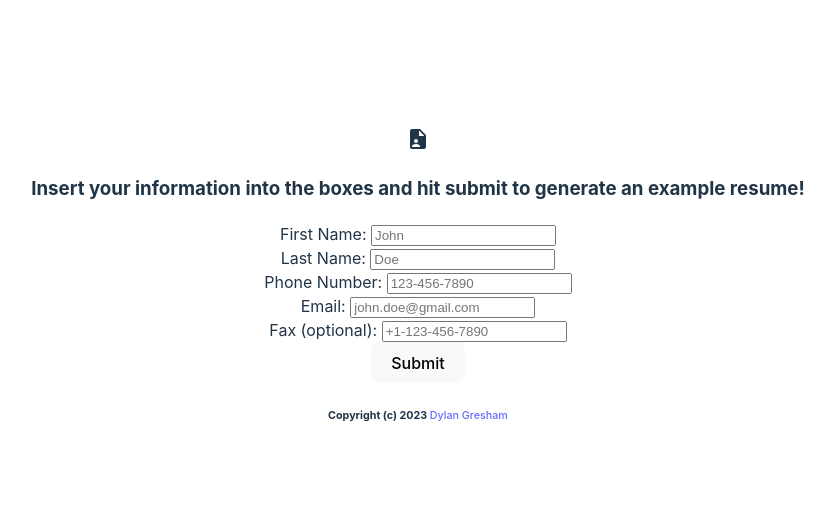
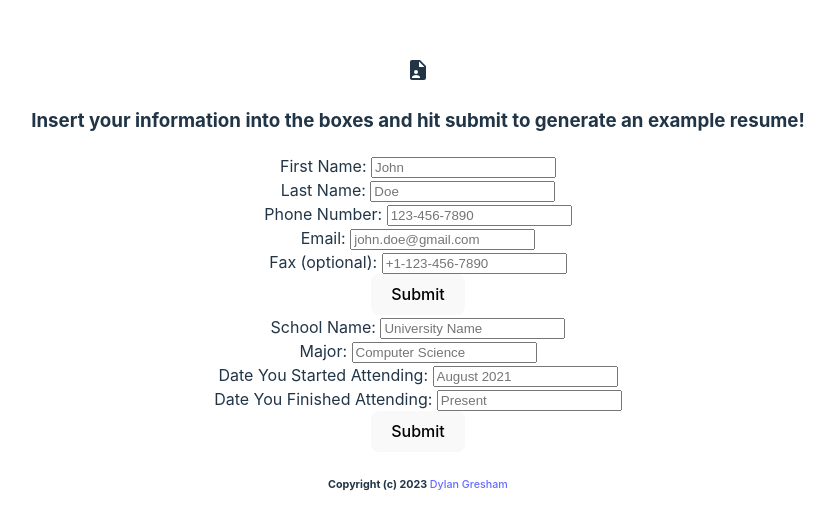
Before and after one commit to Dylan-Gresham/TOP-CV-Application, a React (Vite) app: page / in a window 1280 px wide. Shown: the part 112-642 px from the top of the page, without its empty margins (222-1057 px from the left). Built offline with nearby package versions, Linux system fonts and the light colour scheme.

Commit message:
Implement Education inputs & Fix PersonalInfo inputs

```diff
--- a/src/Editor.jsx
+++ b/src/Editor.jsx
@@ -13,10 +13,12 @@ export default function Editor() {
 	}
 
 	function changePreviewEducationInputs(childProps) {
+		console.log(childProps);
 		setPreviewEduactionInputs({...previewEducationInputs, schoolName: childProps.schoolName, major: childProps.major, startDate: childProps.startDate, endDate: childProps.endDate});
 	}
 
 	function changePreviewWorkExperienceInputs(childProps) {
+		console.log(childProps);
 		setPreviewWorkExperienceInputs({...previewWorkExperienceInputs, company: childProps.company, position: childProps.position, responsibilities: childProps.responsibilities, startDate: childProps.startDate, endDate: childProps.endDate});
 	}
 
--- a/src/Education.jsx
+++ b/src/Education.jsx
@@ -1,9 +1,49 @@
-export default function Education() {
+import { useState } from "react";
+
+export default function Education({callback}) {
+	const [inputs, setInputs] = useState({schoolName: "University Name", major: "Computer Science", startDate: "August 2021", endDate: "Present"});
+
+	function callCallback() {
+		callback(inputs);
+	}
+
+	function changeInputs(designator, info) {
+		if(designator === 0) {
+			setInputs({...inputs, schoolName: `${info}`});
+		} else if(designator === 1) {
+			setInputs({...inputs, major: `${info}`});
+		} else if(designator === 2) {
+			setInputs({...inputs, startDate: `${info}`});
+		} else if(designator === 3) {
+			setInputs({...inputs, endDate: `${info}`});
+		} else {
+			setInputs({...inputs});
+		}
+	}
+
 	return (
 		<div className="educationContainer">
-			{/* Insert inputs/labels for school name, major, dates, and a button to add multiple
-				institutes that were attended (like getting a bachelors at uni A and a masters
-				at uni B */}
+			<div className="educationInputContainer">
+				<label className="educationLabel" htmlFor="schoolNameInput">School Name:  </label>
+				<input className="educationInput" id="schoolNameInput" placeholder={inputs.schoolName} type="text"
+					onChange={(event) => changeInputs(0, event.target.value)}></input>
+			</div>
+			<div className="educationInputContainer">
+				<label className="educationLabel" htmlFor="majorInput">Major:  </label>
+				<input className="educationInput" id="majorInput" placeholder={inputs.major} type="text"
+					onChange={(event) => changeInputs(1, event.target.value)}></input>
+			</div>
+			<div className="educationInputContainer">
+				<label className="educationLabel" htmlFor="startDateInput">Date You Started Attending:  </label>
+				<input className="educationInput" id="startDateInput" placeholder={inputs.startDate} type="text"
+					onChange={(event) => changeInputs(2, event.target.value)}></input>
+			</div>
+			<div className="educationInputContainer">
+				<label className="educationLabel" htmlFor="endDateInput">Date You Finished Attending:  </label>
+				<input className="educationInput" id="endDateInput" placeholder={inputs.endDate} type="text"
+					onChange={(event) => changeInputs(3, event.target.value)}></input>
+			</div>
+			<button type="button" className="submitButton" onClick={callCallback}>Submit</button>
 		</div>
 	);
 }
--- a/src/PersonalInfo.jsx
+++ b/src/PersonalInfo.jsx
@@ -14,6 +14,8 @@ export default function PersonalInfo({callback}) {
 			setInputs({...inputs, email: `${info}`});
 		} else if(designator === 4) {
 			setInputs({...inputs, fax: `${info}`});
+		} else {
+			setInputs({...inputs});
 		}
 	}
 
@@ -25,27 +27,27 @@ export default function PersonalInfo({callback}) {
 		<div className="personalInfoContainer">
 			<div className="inputContainer">
 				<label className="inputLabel" htmlFor="firstNameInput">First Name:  </label>
-				<input className="personalInfoInput" id="firstNameInput" placeholder={inputs.firstName}
+				<input className="personalInfoInput" id="firstNameInput" placeholder={inputs.firstName} type="text"
 					onChange={(event) => handleChange(0, event.target.value)}></input>
 			</div>
 			<div className="inputContainer">
 				<label className="inputLabel" htmlFor="lastNameInput">Last Name:  </label>
-				<input className="personalInfoInput" id="lastNameInput" placeholder={inputs.lastName}
+				<input className="personalInfoInput" id="lastNameInput" placeholder={inputs.lastName} type="text"
 					onChange={(event) => handleChange(1, event.target.value)}></input>
 			</div>
 			<div className="inputContainer">
 				<label className="inputLabel" htmlFor="phoneNumberInput">Phone Number:  </label>
-				<input className="personalInfoInput" id="phoneNumberInput" placeholder={inputs.phone}
+				<input className="personalInfoInput" id="phoneNumberInput" placeholder={inputs.phone} type="tel"
 					onChange={(event) => handleChange(2, event.target.value)}></input>
 			</div>
 			<div className="inputContainer">
 				<label className="inputLabel" htmlFor="emailInput">Email:  </label>
-				<input className="personalInfoInput" id="emailInput" placeholder={inputs.email}
+				<input className="personalInfoInput" id="emailInput" placeholder={inputs.email} type="email"
 					onChange={(event) => handleChange(3, event.target.value)}></input>
 			</div>
 			<div className="inputContainer">
 				<label className="inputLabel" htmlFor="faxInput">Fax (optional):  </label>
-				<input className="personalInfoInput" id="faxInput" placeholder={inputs.fax}
+				<input className="personalInfoInput" id="faxInput" placeholder={inputs.fax} type="tel"
 					onChange={(event) => handleChange(4, event.target.value)}></input>
 			</div>
 			<button type="button" onClick={callCallback}>Submit</button>
```
